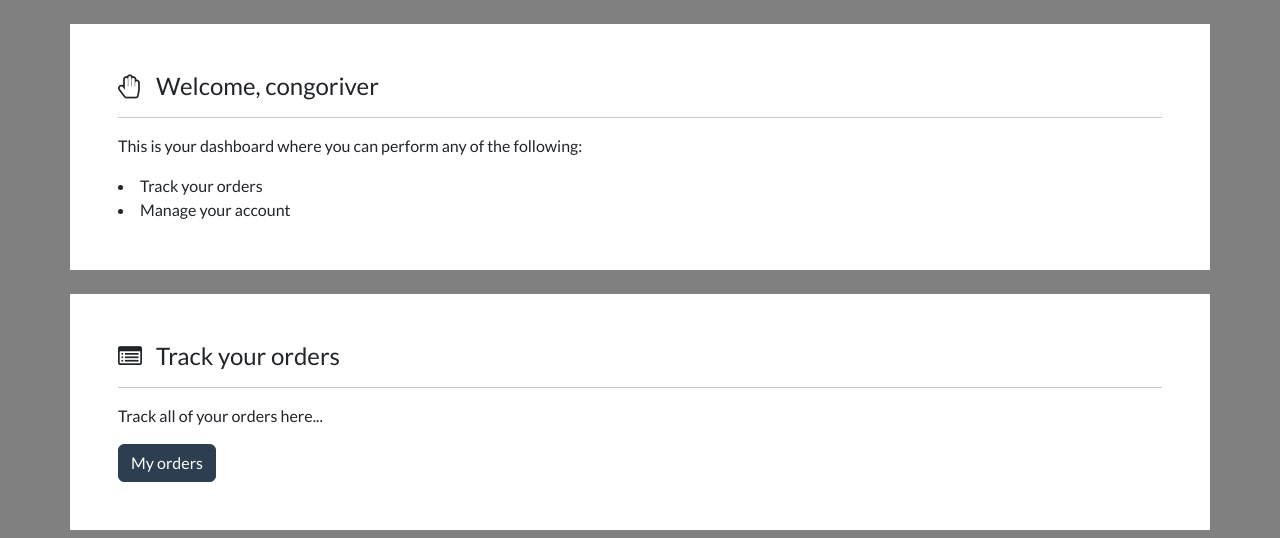
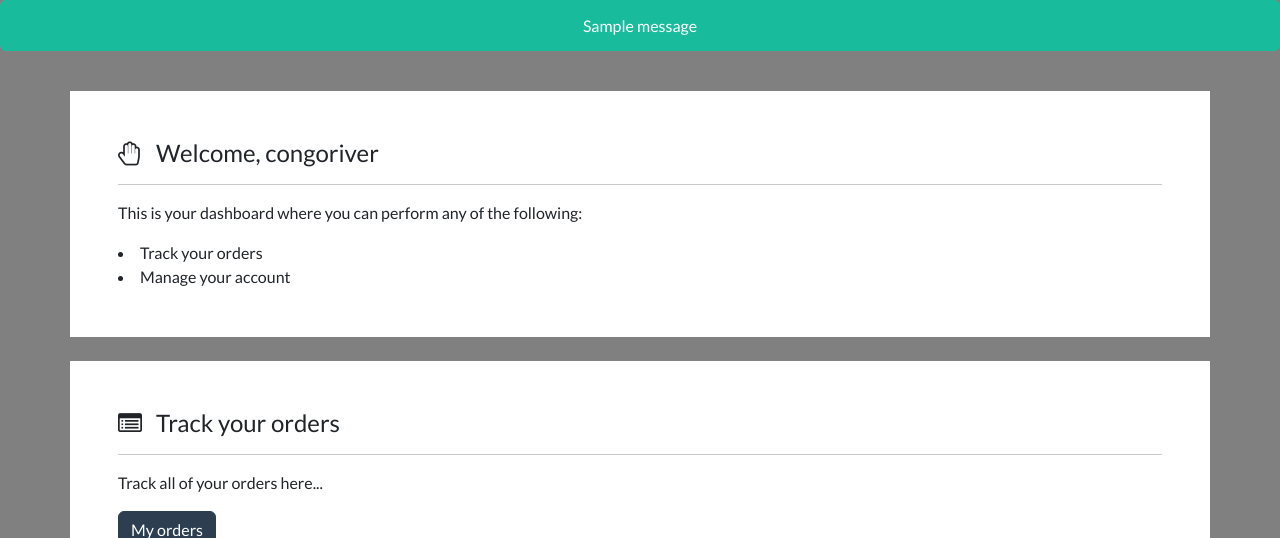
Before and after one commit to iamkonrad/django-online-store, a Django app: page /account/dashboard in a window 1280 px wide. Shown: the part 72-610 px from the top of the page. Run offline with Django 4.2, Linux system fonts and the light colour scheme; a user stored in the database is signed in; data comes from the database, SQL or seed files in the repository; both versions use the stored data as it was after the commit; tables that the repository leaves empty hold one stand-in row (values such as "Sample post"); one stand-in notice (Sample message) is shown; some libraries are stand-ins or nearby versions.

Commit message:
ADVANCED USER NOTIFICATIONS(DJANGO MESSAGES)
1.adding messages.success into logout function in views.py, inserting for loop iterating  over messages from django from the function in views.py into base.html, once a condition is met the right message is displayed; 2.creating a message-displaying mechanism when an account is deleted by inserting messages.errors into delete_account function in views.py and also adding a corresponding for loop for "errors" in base.html; 3. adding a message display mechanism for in profile management function in views.py and in base.html when a profile gets updated

```diff
--- a/ecommerce/account/templates/account/my-login.html
+++ b/ecommerce/account/templates/account/my-login.html
@@ -58,7 +58,6 @@
                 {{ form.non_field_errors }}                                                                             <! -- a message now displays when typing in wrong login credentials -->
 
 
-
                <div class="text-center">
 
                     <a href="{% url 'register' %}"> Don't have an account? </a>
--- a/ecommerce/account/views.py
+++ b/ecommerce/account/views.py
@@ -17,6 +17,8 @@ from django.contrib.auth.models import auth
 from django.contrib.auth import authenticate,login,logout
 
 from django.contrib.auth.decorators import login_required
+
+from django.contrib import messages
 
 def register(request):                                                                                                  #registration process starts HERE, once done passed
                                                                                                                         #to email-verification.html
@@ -128,6 +130,8 @@ def user_logout(request):
 
     auth.logout(request)
 
+    messages.success(request, "Logout success!")                                                                        #once a user logs out he will be redirected to store and
+                                                                                                                        #shown a message
     return redirect("store")
 
 @login_required(login_url='my-login')
@@ -151,6 +155,8 @@ def profile_management(request):
 
             user_form.save()
 
+            messages.info(request, "Account updated")
+
             return redirect('dashboard')
 
 
@@ -169,6 +175,11 @@ def delete_account(request):
 
         user.delete()
 
+
+        messages.error(request, "Account deleted.")                                                                     #changed to error so the for loop in base.html behaves properly
+
+
+
         return redirect('store')                                                                                        #users redirected to store after account deletion
 
     return render(request,'account/delete-account.html')
--- a/ecommerce/store/templates/store/base.html
+++ b/ecommerce/store/templates/store/base.html
@@ -204,6 +204,27 @@
 
     </nav>
 
+    {%  for message in messages %}
+
+        {% if message.level == DEFAULT_MESSAGE_LEVELS.SUCCESS %}
+
+            <h6 class="alert alert-success text-center"> {{ message }}</h6>                                             <! -- LOGOUT -->
+
+        {% endif %}
+
+        {% if message.level == DEFAULT_MESSAGE_LEVELS.ERROR %}
+
+            <h6 class="alert alert-danger text-center"> {{ message }}</h6>                                              <! -- ACCOUNT DELETED -->
+
+        {% endif %}
+
+        {% if message.level == DEFAULT_MESSAGE_LEVELS.INFO %}
+
+            <h6 class="alert alert-info text-center"> {{ message }}</h6>                                                <! -- ACCOUNT UPDATED -->
+
+        {% endif %}
+
+    {% endfor %}
 
     <body>
 
```
Also changed, not shown: ecommerce/db.sqlite3.
